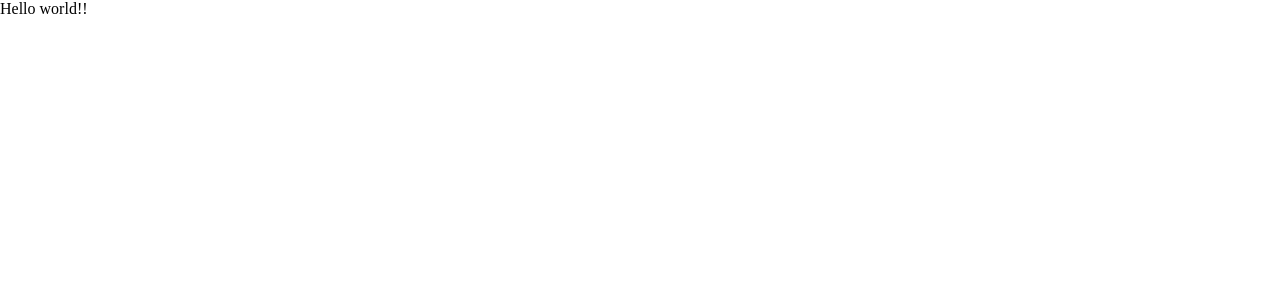
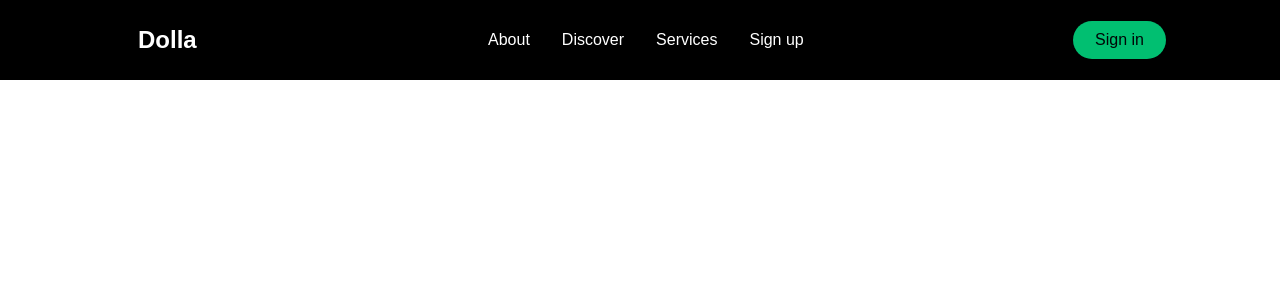
Before and after one commit to JaredTrOr/StyledComponents, a React (Create React App) app: page / in a window 1280 px wide. Shown: the top 300 px of the page. Built offline with nearby package versions, Linux system fonts and the light colour scheme.

Commit message:
Basic navbar style done

```diff
--- a/package.json
+++ b/package.json
@@ -8,7 +8,11 @@
     "@testing-library/user-event": "^13.5.0",
     "react": "^18.2.0",
     "react-dom": "^18.2.0",
+    "react-icons": "^4.7.1",
+    "react-router-dom": "^6.4.5",
     "react-scripts": "5.0.1",
+    "react-scroll": "^1.8.8",
+    "styled-components": "^5.3.6",
     "web-vitals": "^2.1.4"
   },
   "scripts": {
--- a/public/index.html
+++ b/public/index.html
@@ -10,34 +10,11 @@
       content="Web site created using create-react-app"
     />
     <link rel="apple-touch-icon" href="%PUBLIC_URL%/logo192.png" />
-    <!--
-      manifest.json provides metadata used when your web app is installed on a
-      user's mobile device or desktop. See https://developers.google.com/web/fundamentals/web-app-manifest/
-    -->
     <link rel="manifest" href="%PUBLIC_URL%/manifest.json" />
-    <!--
-      Notice the use of %PUBLIC_URL% in the tags above.
-      It will be replaced with the URL of the `public` folder during the build.
-      Only files inside the `public` folder can be referenced from the HTML.
-
-      Unlike "/favicon.ico" or "favicon.ico", "%PUBLIC_URL%/favicon.ico" will
-      work correctly both with client-side routing and a non-root public URL.
-      Learn how to configure a non-root public URL by running `npm run build`.
-    -->
-    <title>React App</title>
+    <title>React website</title>
   </head>
   <body>
     <noscript>You need to enable JavaScript to run this app.</noscript>
     <div id="root"></div>
-    <!--
-      This HTML file is a template.
-      If you open it directly in the browser, you will see an empty page.
-
-      You can add webfonts, meta tags, or analytics to this file.
-      The build step will place the bundled scripts into the <body> tag.
-
-      To begin the development, run `npm start` or `yarn start`.
-      To create a production bundle, use `npm run build` or `yarn build`.
-    -->
   </body>
 </html>
--- a/src/App.css
+++ b/src/App.css
@@ -2,5 +2,5 @@
   box-sizing: border-box;
   padding: 0;
   margin: 0;
-  font-fami: 'Encode Sans Expanded', sans-serif;
+  font-family: 'Encode Sans Expanded', sans-serif;
 }
--- a/src/App.js
+++ b/src/App.js
@@ -1,10 +1,12 @@
 import './App.css';
+import Navbar from './components/Navbar/index.js';
+import {BrowserRouter as Router} from 'react-router-dom';
 
 function App() {
   return (
-    <div className="App">
-      Hello world!!
-    </div>
+    <Router>
+      <Navbar/>
+    </Router>
   );
 }
 
--- /dev/null
+++ b/src/components/Navbar/NavbarElements.js
@@ -0,0 +1,116 @@
+import styled from 'styled-components';
+import {Link as LinkRouter} from 'react-router-dom';
+import {Link as LinkScroll} from 'react-scroll';
+
+export const Nav = styled.nav`
+    background: #000;
+    height: 80px;
+    //margin-top: -80px;
+    display: flex;
+    justify-content: center;
+    align-items: center;
+    font-size: 1rem;
+    position: sticky;
+    top: 0;
+    z-index: 10;
+
+    @media screen and (max-width: 960px){
+        transition: 0.8s all ease;
+    }
+`
+
+export const NavbarContainer = styled.div`
+    display: flex;
+    justify-content: space-between;
+    height: 80px;
+    z-index: 1;
+    width: 100%;
+    padding: 0 24px;
+    max-width: 1100px;
+`
+
+export const NavLogo = styled(LinkRouter)`
+    color: #fff;
+    justify-self: flex-start;
+    cursor: pointer;
+    font-size: 1.5rem;
+    display: flex;
+    align-items: center;
+    margin-left: 24px;
+    font-weight: bold;
+    text-decoration: none;
+`
+
+export const MobileIcon = styled.div`
+    display: none;
+
+    @media screen and (max-width: 768px){
+        display: block;
+        position: absolute;
+        top: 0;
+        right: 0;
+        transform: translate(-100%, 60%);
+        font-size: 1.8rem;
+        cursor: pointer;
+        color: #fff;
+    }
+`
+
+export const NavMenu = styled.ul`
+    display: flex;
+    align-items: center;
+    list-style: none;
+    text-align: center;
+    margin-right: -22px;
+
+    @media screen and (max-width: 768px){
+        display: none;
+    }
+`
+
+export const NavItem = styled.li`
+    height: 80px;
+`
+
+export const NavLinks = styled(LinkScroll)`
+    color: #fff;
+    display: flex;
+    align-items: center;
+    text-decoration: none;
+    padding: 0 1rem;
+    height: 100%;
+    cursor: pointer;
+
+    &.active{
+        border-bottom: 3px solid #01bf71;
+    }
+`
+
+export const NavBtn = styled.nav`
+    display: flex;
+    align-items: center;
+
+    @media screen and(max-width: 768px){
+        display: none;
+    }
+`
+
+export const NavBtnLink = styled(LinkRouter)`
+    border-radius: 50px;
+    background-color: #01bf71;
+    white-space: nowrap;
+    padding: 10px 22px;
+    color: #010606;
+    font-size: 16px;
+    outline: none;
+    border: none;
+    cursor: pointer;
+    transition: all 0.2s ease-in-out;
+    text-decoration: none;
+
+    &:hover{
+        transition: all 0.2s ease-in-out;
+        background-color: #ffff;
+        color: #010606;
+    }
+`
--- /dev/null
+++ b/src/components/Navbar/index.js
@@ -0,0 +1,44 @@
+import {FaBars} from 'react-icons/fa';
+import {
+    Nav,
+    NavbarContainer,
+    NavLogo,
+    MobileIcon,
+    NavMenu,
+    NavItem,
+    NavLinks,
+    NavBtn,
+    NavBtnLink
+} from "./NavbarElements";
+
+const Navbar = () => {
+    return(
+        <Nav>
+            <NavbarContainer>
+                <NavLogo to='/'>Dolla</NavLogo>
+                <MobileIcon>
+                    <FaBars/>
+                </MobileIcon>
+                <NavMenu>
+                    <NavItem>
+                        <NavLinks to='about'>About</NavLinks>
+                    </NavItem>
+                    <NavItem>
+                        <NavLinks to='discover'>Discover</NavLinks>
+                    </NavItem>
+                    <NavItem>
+                        <NavLinks to='services'>Services</NavLinks>
+                    </NavItem>
+                    <NavItem>
+                        <NavLinks to='signup'>Sign up</NavLinks>
+                    </NavItem>
+                </NavMenu>
+
+                <NavBtn>
+                        <NavBtnLink to='/signin'>Sign in</NavBtnLink>
+                    </NavBtn>
+            </NavbarContainer>
+        </Nav>
+    );
+}
+export default Navbar;
```
Also changed, not shown: 1 other file (tests, documents, lock files or other folders).
